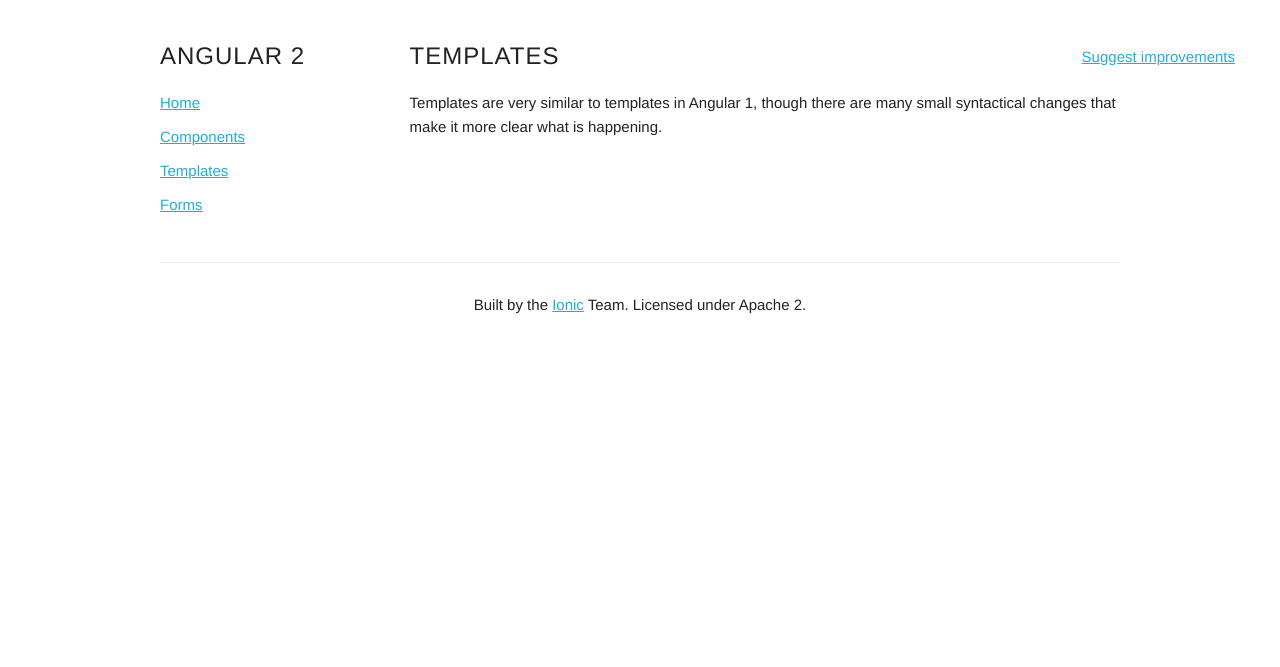
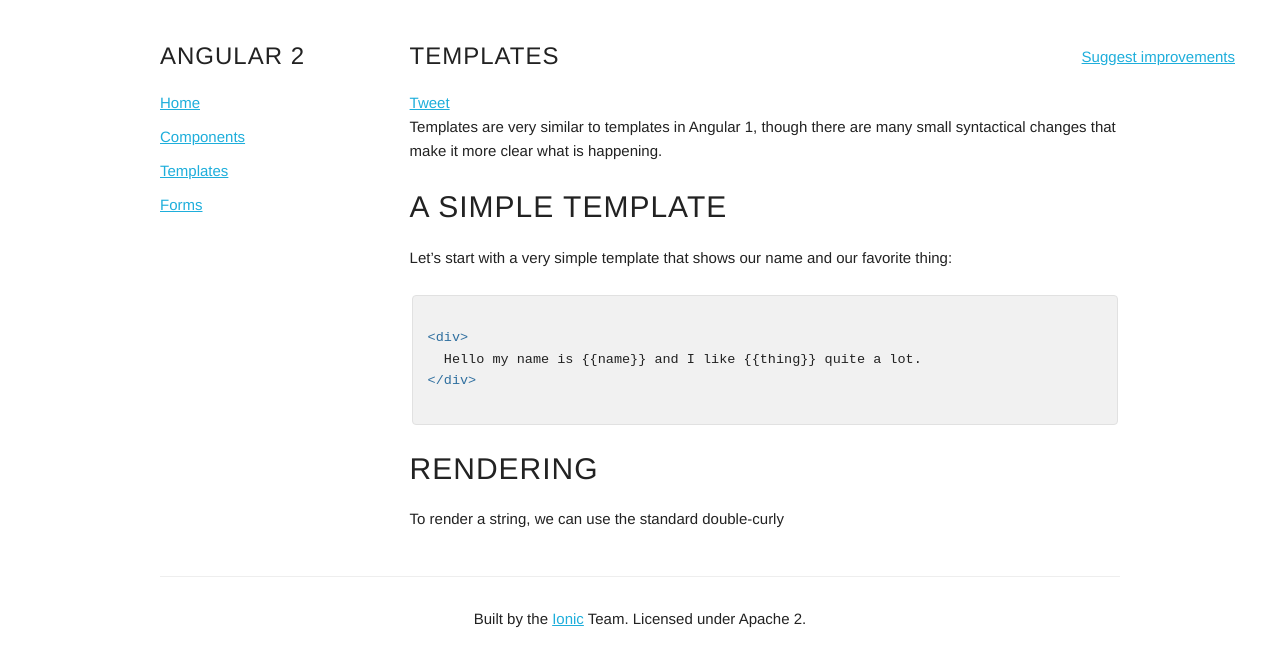
Before and after one commit to koenweyn/learn-angular2, a Jekyll site: the page built from templates/index.md, in a window 1280 px wide. Shown: the top 667 px of the page. Built offline with Jekyll 4.4.1, drawn with Linux system fonts in a browser that asks for light colours; some web fonts are replaced; Markdown is read by kramdown in place of the engine named in the settings; comment, search, counter and statistics services are not loaded.

Commit message:
Templates stuff

````diff
--- a/templates/index.md
+++ b/templates/index.md
@@ -2,6 +2,23 @@
 layout: default
 title: Templates
 edit_link: https://github.com/driftyco/learn-angular2/edit/gh-pages/templates/index.md
+tweet: "All about Templates in Angular 2"
 ---
 
 Templates are very similar to templates in Angular 1, though there are many small syntactical changes that make it more clear what is happening.
+
+## A simple template
+
+Let's start with a very simple template that shows our name and our favorite thing:
+
+```html
+{% raw %}
+<div>
+  Hello my name is {{name}} and I like {{thing}} quite a lot.
+</div>
+{% endraw %}
+```
+
+## Rendering
+
+To render a string, we can use the standard double-curly
````
Also changed, not shown: forms/index.md (+1 -0 lines).
